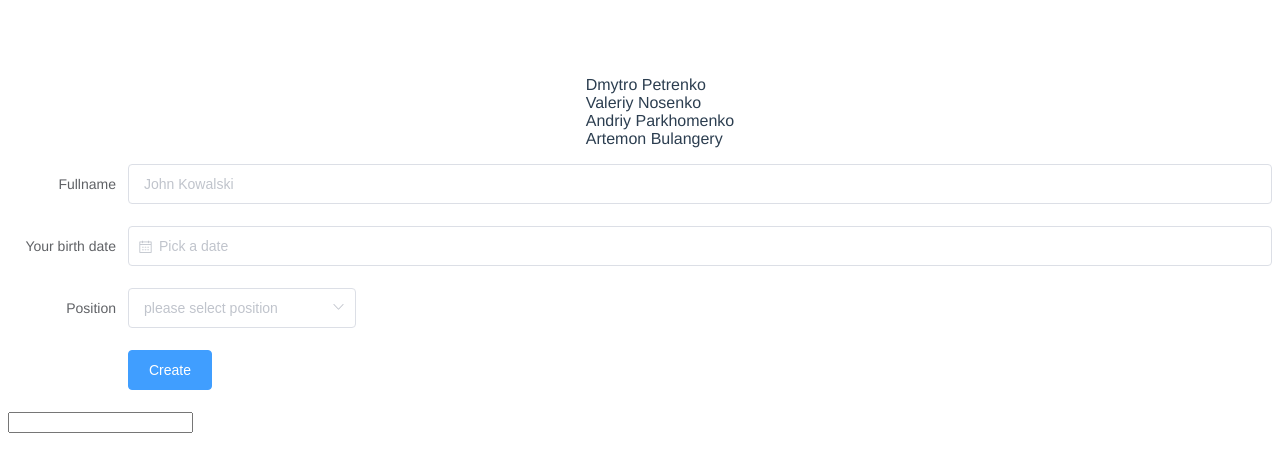
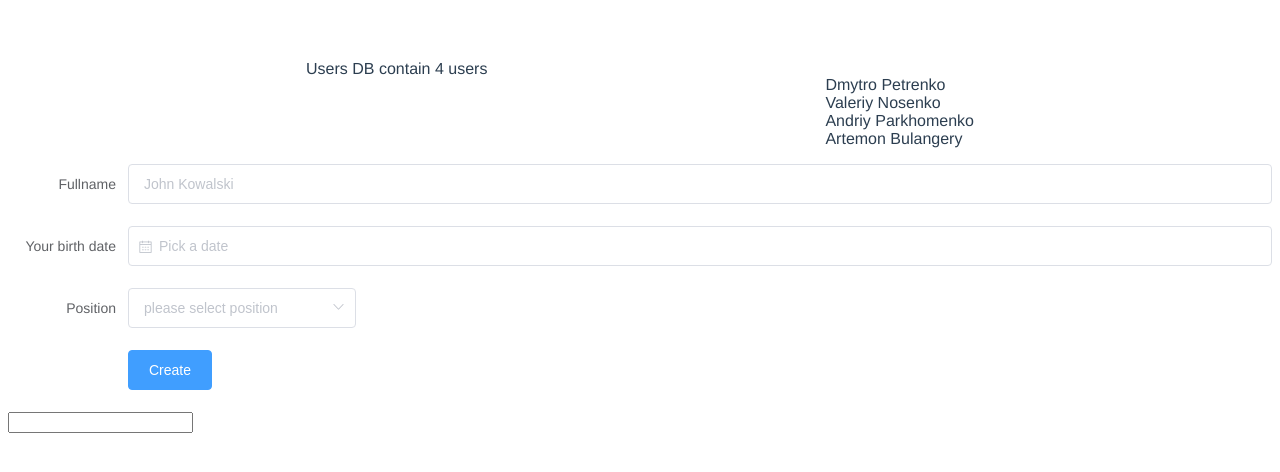
Before and after one commit to DmytroPetrenko/VueSandboxOnWork, a Vue app: page / in a window 1280 px wide. Shown: the top 472 px of the page. Built offline with nearby package versions, Linux system fonts and the light colour scheme.

Commit message:
demo of eventBus added

```diff
--- a/src/App.vue
+++ b/src/App.vue
@@ -1,6 +1,7 @@
 <template>
 	<div id="app">
 		<div id="user-wrapper">
+			<UsersCounter />
 			<UsersList
 				v-bind:users="users"
 				:activeId="activeId"
@@ -20,6 +21,8 @@
 import UsersList from "@/components/UsersList"
 import AddNewUser from "@/components/AddNewUser"
 import CustomInput from "@/components/CustomInput"
+import { eventBus } from "@/main"
+import UsersCounter from "@/components/UsersCounter"
 
 export default {
 	name: "App",
@@ -77,10 +80,13 @@ export default {
 		AddNewUser,
 		CustomInput,
 		UserInformation: () => import("@/components/UserInformation"),
+		UsersCounter,
 	},
 	methods: {
 		addNewUser(newUser) {
 			this.users.push(newUser)
+
+			eventBus.$emit("changeUsersNumber", this.users.length)
 		},
 		setCurrentUser(user) {
 			this.currentUser = user
--- /dev/null
+++ b/src/components/UsersCounter.vue
@@ -0,0 +1,18 @@
+<template>
+	<div>Users DB contain {{ usersInDB }} users</div>
+</template>
+
+<script>
+import { eventBus } from "@/main"
+
+export default {
+	data() {
+		return {
+			usersInDB: 4,
+		}
+	},
+	created() {
+		eventBus.$on("changeUsersNumber", (data) => (this.usersInDB = data))
+	},
+}
+</script>
--- a/src/main.js
+++ b/src/main.js
@@ -6,6 +6,8 @@ import App from "./App.vue"
 Vue.config.productionTip = false
 Vue.use(ElementUI)
 
+export const eventBus = new Vue()
+
 new Vue({
 	render: (h) => h(App),
 }).$mount("#app")
```
